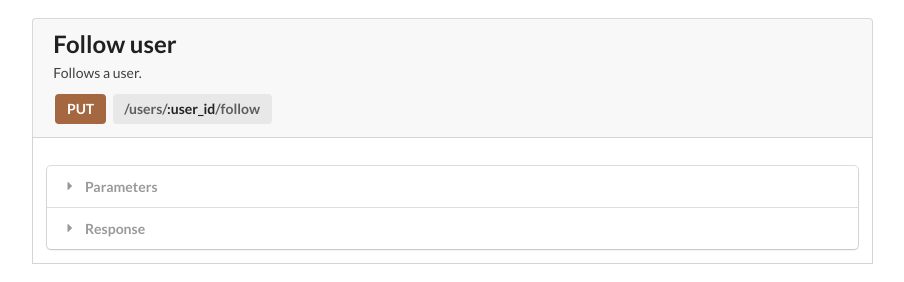
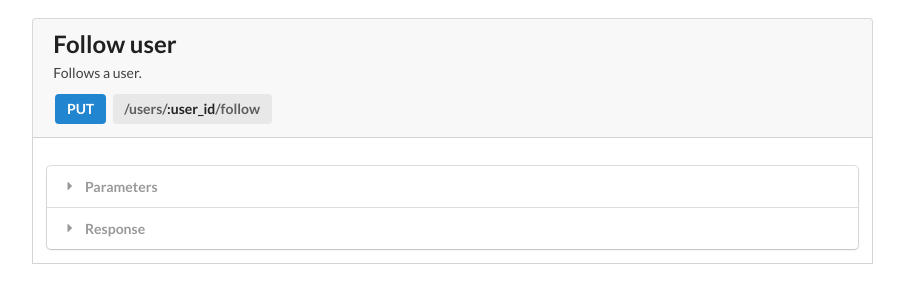
Before and after one commit to letsallchef/docs, a Jekyll site: the page built from _posts/api/2017-03-04-users.html, in a window 1280 px wide. Shown: the part 1929-2211 px from the top of the page, without its empty margins (332-1236 px from the left). Built offline with Jekyll 4.4.1, drawn with Linux system fonts in a browser that asks for light colours.

Commit message:
changes PUT color

```diff
--- a/_posts/api/2017-03-04-users.html
+++ b/_posts/api/2017-03-04-users.html
@@ -415,7 +415,7 @@ layout: api
             <h2 class="ui header">Follow user</h2>
         </div>
         <p>Follows a user.</p>
-        <div class="ui large brown label">
+        <div class="ui large blue label">
             PUT
         </div>
         <div class="ui large label">
```
